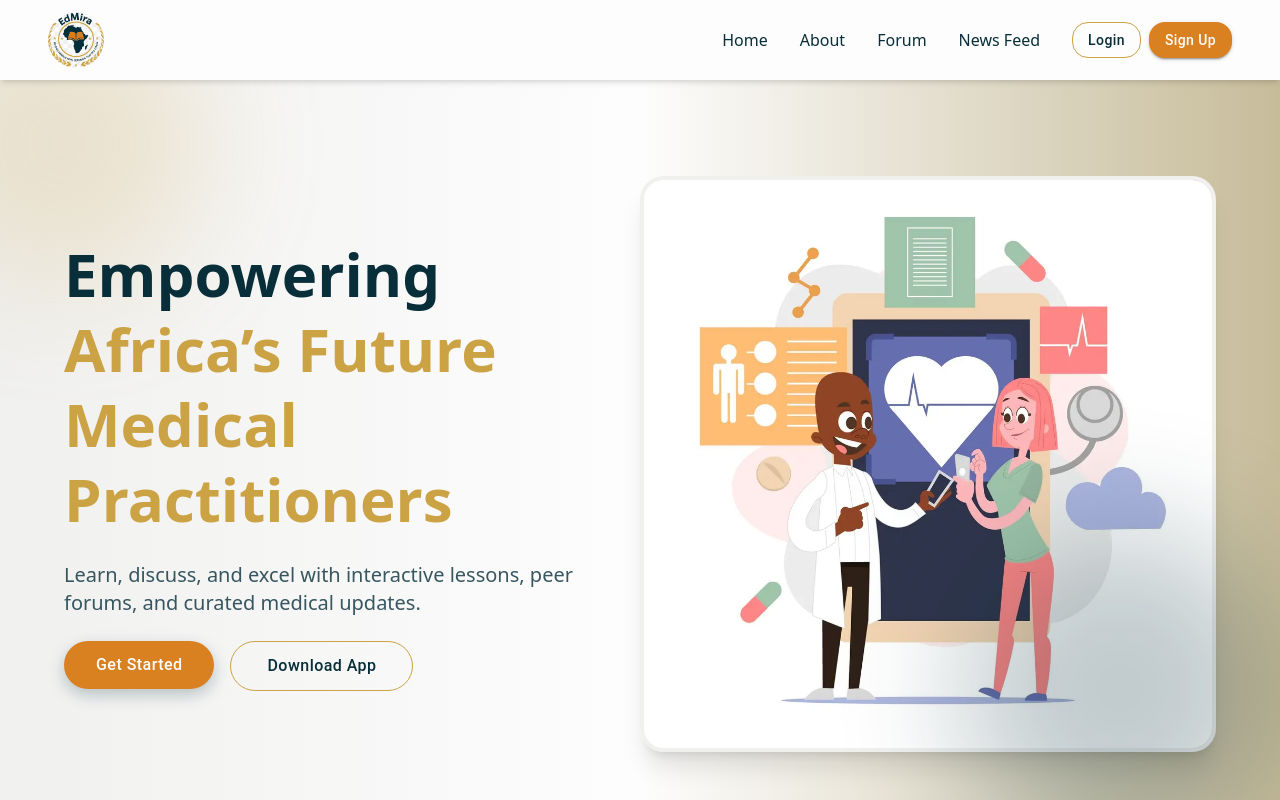
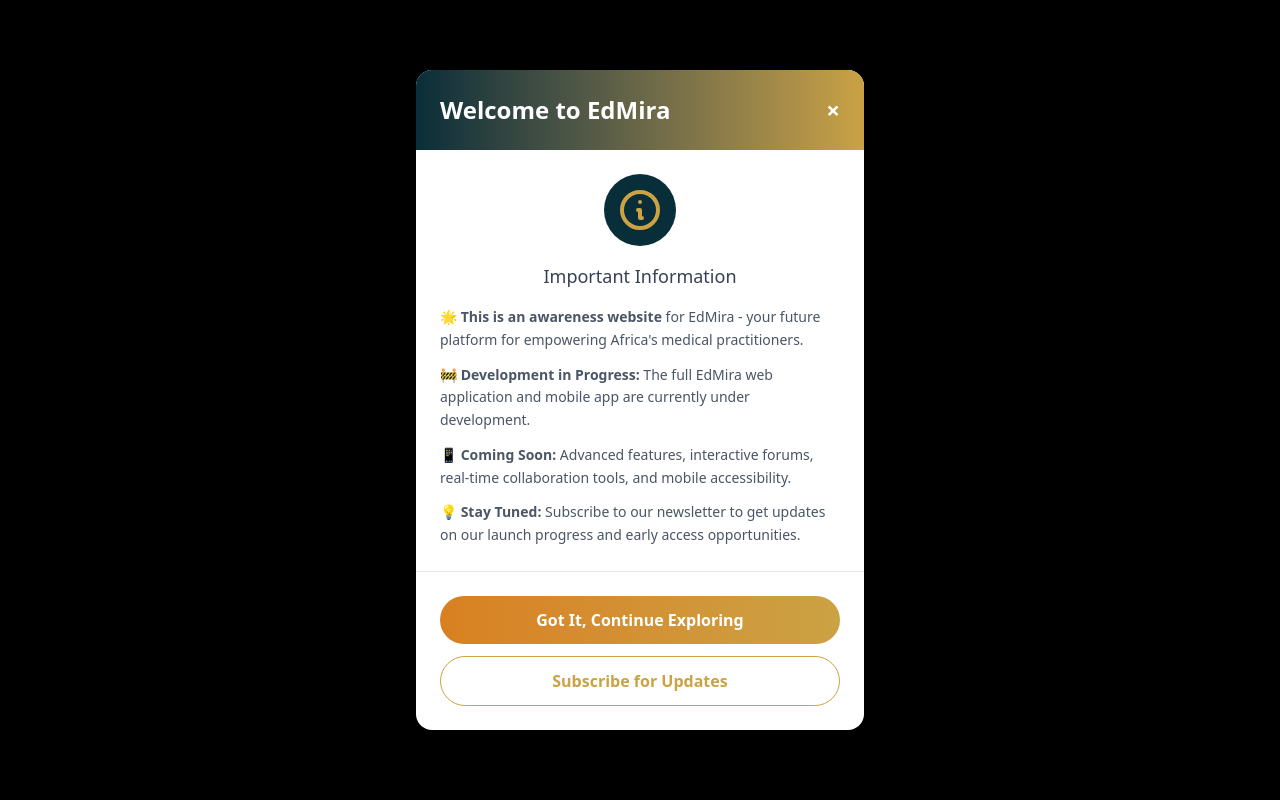
Before and after one commit to fawwazmak/EdMira, a React (Vite) app: page / in a window 1280 px wide. Shown: the top 800 px of the page. Built offline with nearby package versions, Linux system fonts and the light colour scheme.

Commit message:
Added the awareness popUp

```diff
--- a/src/App.jsx
+++ b/src/App.jsx
@@ -1,6 +1,6 @@
 import { useState } from 'react';
 import { BrowserRouter, Routes, Route, Link } from 'react-router-dom';
-import Home from './pages/HomePage';
+import HomePage from './pages/HomePage';
 import LogIn from './pages/LogIn';
 import SignUp from './pages/SignUp';
 import './App.css'
@@ -16,7 +16,7 @@
 
       {/* Routes */}
       <Routes>
-        <Route path="/" element={<Home />} />
+        <Route path="/" element={<HomePage />} />
         <Route path="/login" element={<LogIn />} />
         <Route path="/signup" element={<SignUp />} />
         {/* <Route path="/about" element={<About />} /> */}
--- a/src/pages/HomePage.jsx
+++ b/src/pages/HomePage.jsx
@@ -1,16 +1,132 @@
-import React from 'react'
+import React, { useState, useEffect } from 'react'
 import HeroSection from '../component/homePageCompo/HeroSection'
 import AboutSection from '../component/homePageCompo/AboutSection'
 import ForumSection from '../component/homePageCompo/ForumSection'
 
-const Home = () => {
+const HomePage = () => {
+  const [showPopup, setShowPopup] = useState(false)
+
+  useEffect(() => {
+    // Show popup on every reload after a short delay
+    const timer = setTimeout(() => {
+      setShowPopup(true)
+    }, 1000)
+
+    return () => clearTimeout(timer)
+  }, [])
+
+  const handleClosePopup = () => {
+    setShowPopup(false)
+  }
+
+  const handleBackgroundClick = (e) => {
+    if (e.target === e.currentTarget) {
+      handleClosePopup()
+    }
+  }
+
   return (
-    <div>
+    <div className="relative">
+      {/* Main Content */}
       <HeroSection />
       <AboutSection />
       <ForumSection />
+
+      {/* Popup/Modal */}
+      {showPopup && (
+        <div
+          className="fixed inset-0 bg-black bg-opacity-50 flex items-center justify-center z-50 p-4"
+          onClick={handleBackgroundClick}
+        >
+          <div className="bg-white rounded-2xl shadow-2xl max-w-md w-full mx-auto transform transition-all">
+            {/* Header */}
+            <div className="bg-gradient-to-r from-[#082E39] to-[#CBA244] rounded-t-2xl p-6 text-white">
+              <div className="flex items-center justify-between">
+                <h2 className="text-2xl font-bold">Welcome to EdMira</h2>
+                <button
+                  onClick={handleClosePopup}
+                  className="text-white hover:text-gray-200 transition-colors text-2xl font-bold"
+                >
+                  ×
+                </button>
+              </div>
+            </div>
+
+            {/* Body */}
+            <div className="p-6">
+              <div className="flex items-center justify-center mb-4">
+                <div className="bg-[#082E39] rounded-full p-3">
+                  <svg
+                    className="w-12 h-12 text-[#CBA244]"
+                    fill="none"
+                    stroke="currentColor"
+                    viewBox="0 0 24 24"
+                  >
+                    <path
+                      strokeLinecap="round"
+                      strokeLinejoin="round"
+                      strokeWidth={2}
+                      d="M13 16h-1v-4h-1m1-4h.01M21 12a9 9 0 11-18 0 9 9 0 0118 0z"
+                    />
+                  </svg>
+                </div>
+              </div>
+
+              <p className="text-gray-700 text-center mb-4 text-lg font-medium">
+                Important Information
+              </p>
+
+              <div className="space-y-3 text-gray-600">
+                <p className="text-sm leading-relaxed">
+                  🌟 <strong>This is an awareness website</strong> for EdMira - your future platform for empowering Africa's medical practitioners.
+                </p>
+
+                <p className="text-sm leading-relaxed">
+                  🚧 <strong>Development in Progress:</strong> The full EdMira web application and mobile app are currently under development.
+                </p>
+
+                <p className="text-sm leading-relaxed">
+                  📱 <strong>Coming Soon:</strong> Advanced features, interactive forums, real-time collaboration tools, and mobile accessibility.
+                </p>
+
+                <p className="text-sm leading-relaxed">
+                  💡 <strong>Stay Tuned:</strong> Subscribe to our newsletter to get updates on our launch progress and early access opportunities.
+                </p>
+              </div>
+            </div>
+
+            {/* Footer */}
+            <div className="border-t border-gray-200 p-6">
+              <div className="flex flex-col space-y-3">
+                <button
+                  onClick={handleClosePopup}
+                  className="bg-gradient-to-r from-[#D98021] to-[#CBA244] text-white font-semibold py-3 px-6 rounded-full hover:shadow-lg transition-all transform hover:scale-105"
+                >
+                  Got It, Continue Exploring
+                </button>
+
+                <button
+                  onClick={() => {
+                    handleClosePopup()
+                    // Scroll to subscribe section in footer
+                    setTimeout(() => {
+                      const footer = document.querySelector('footer')
+                      if (footer) {
+                        footer.scrollIntoView({ behavior: 'smooth' })
+                      }
+                    }, 100)
+                  }}
+                  className="border border-[#CBA244] text-[#CBA244] font-semibold py-3 px-6 rounded-full hover:bg-[#CBA244] hover:text-white transition-all"
+                >
+                  Subscribe for Updates
+                </button>
+              </div>
+            </div>
+          </div>
+        </div>
+      )}
     </div>
   )
 }
 
-export default Home
+export default HomePage
```
